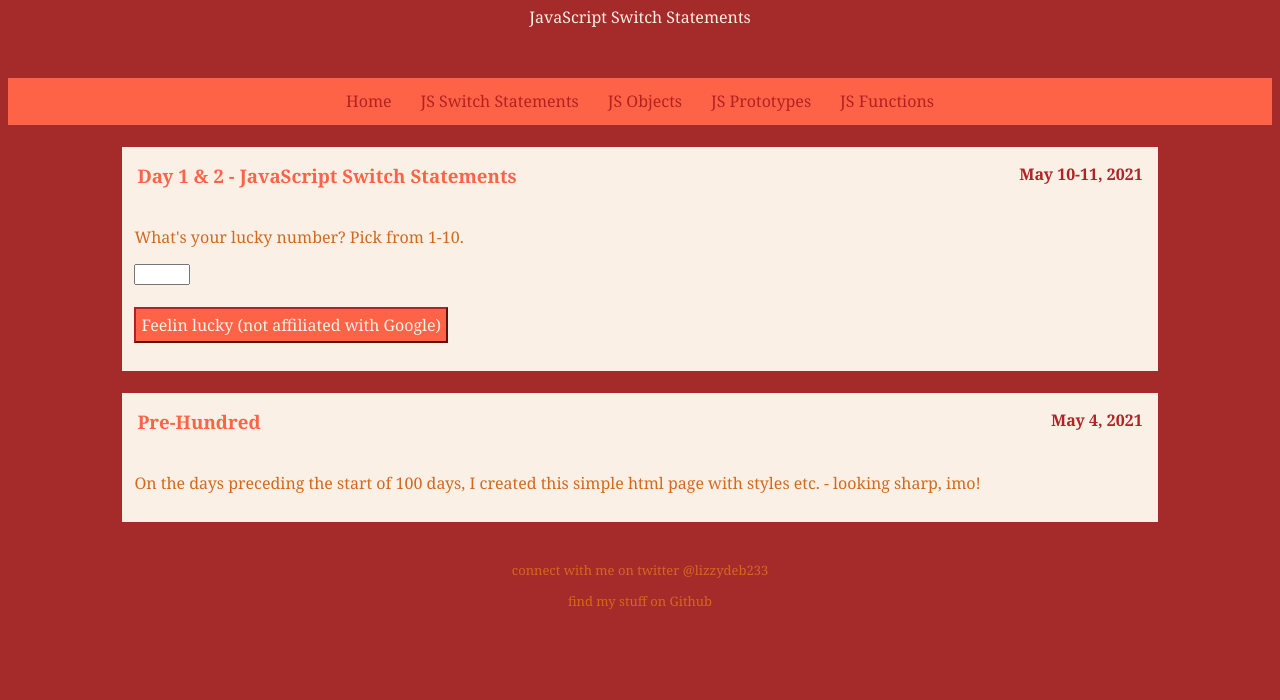
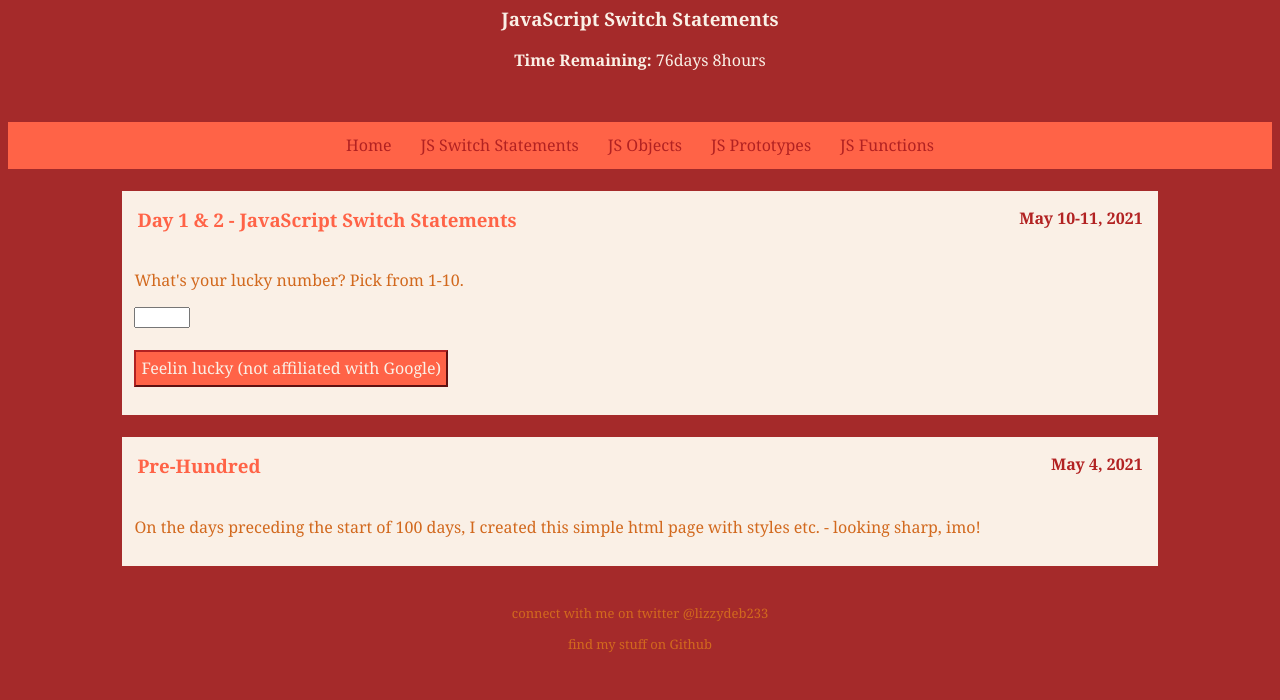
Before and after one commit to lizzyj233/100Days-JS, a website: page pages/switchJS.html in a window 1280 px wide. Shown: the part 101-801 px from the top of the page. Drawn offline with Linux system fonts and the light colour scheme.

Commit message:
added day countdown

```diff
--- a/pages/switchJS.html
+++ b/pages/switchJS.html
@@ -10,7 +10,8 @@
 
     <div id="welcome" class="title-container">
         <h1>100ish days of JavaScript.</h1>
-        <p>JavaScript Switch Statements</p>
+        <h3>JavaScript Switch Statements</h3>
+        <p id="countdown" style="display: none;"></p>
     </div>
     <br>
 
--- a/scripts/utils.js
+++ b/scripts/utils.js
@@ -3,3 +3,31 @@
     document.getElementById("footer").innerHTML = `<p>connect with me on twitter <a href="https://twitter.com/lizzydeb233">@lizzydeb233</a></p>
     <p>find my stuff on <a href="https://github.com/lizzyj233">Github</a></p>  `;
 })();
+
+//create day countdown -- messed with code found online for this
+let countDownDate = new Date("Aug 19, 2021 12:00:00").getTime(); //100th day-ish
+
+// Update the count down every 1 second
+let x = setInterval(function() {
+
+  // Get today's date and time
+  let now = new Date().getTime();
+
+  // Find the distance between now and the count down date
+  let distance = countDownDate - now;
+
+  // Time calculations for days, hours, minutes and seconds
+  let days = Math.floor(distance / (1000 * 60 * 60 * 24));
+  let hours = Math.floor((distance % (1000 * 60 * 60 * 24)) / (1000 * 60 * 60));
+
+  // Display the result in the element with id="demo"
+  document.getElementById("countdown").innerHTML = `<b>Time Remaining:</b>  ${days}days  ${hours}hours`;
+  document.getElementById("countdown").style.display = "block";
+
+  // If the count down is finished, write some text
+  if (distance < 0) {
+    clearInterval(x);
+    document.getElementById("countdown").innerHTML = "Challenge Over";
+    document.getElementById("countdown").style.display = "block";
+  }
+})();
```
Also changed, not shown: index.html (+1 -1 lines), pages/funcJS.html (+2 -1 lines), pages/objectsJS.html (+2 -1 lines), pages/protoJS.html (+2 -1 lines).
